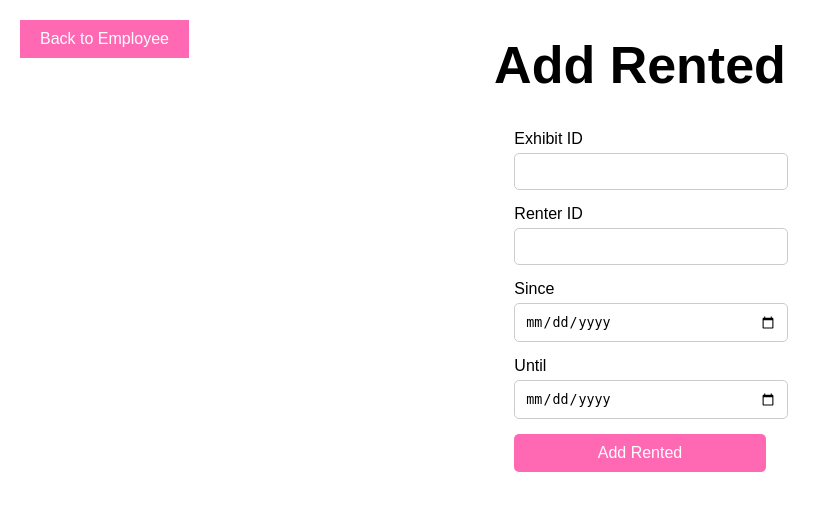
After one commit to Latrinator/galeria, a Django app: page /polls/renting/ in a window 1280 px wide. The commit adds this page. Shown: the top 511 px of the page, without its empty margins (0-831 px from the left). Run offline with Django 5.2, Linux system fonts and the light colour scheme; a user stored in the database is signed in; parts of the project's set-up code (start-up, migrations or seed data) failed here and were passed over.

Commit message:
renting for employees done

```diff
--- a/polls/models.py
+++ b/polls/models.py
@@ -47,6 +47,6 @@ class Exhibition(models.Model):
 class Rented(models.Model):
     id_rented = models.AutoField(primary_key=True)
     id_exhibit = models.ForeignKey('Exhibit', on_delete=models.CASCADE)
-    id_renter = models.ForeignKey('Gallery', on_delete=models.CASCADE)
+    id_renter = models.ForeignKey('Renter', on_delete=models.CASCADE)
     since = models.DateField()
     until = models.DateField(null=True, blank=True)
--- a/polls/templates/employee.html
+++ b/polls/templates/employee.html
@@ -51,7 +51,7 @@
     <div class="button-container">
         <button onclick="window.location.href='/polls/search'">Search</button>
         <button onclick="window.location.href='/polls/add'">Add</button>
-        <button onclick="window.location.href='/polls/bananas'">Renting</button>
+        <button onclick="window.location.href='/polls/renting'">Renting</button>
         <button onclick="window.location.href='/polls/storage'">Storage</button>
         <button onclick="window.location.href='/polls/exhibition'">Exhibition</button>
     </div>
--- /dev/null
+++ b/polls/templates/renting.html
@@ -0,0 +1,90 @@
+<!DOCTYPE html>
+<html lang="en">
+<head>
+    <meta charset="UTF-8">
+    <meta name="viewport" content="width=device-width, initial-scale=1.0">
+    <title>Add Rented</title>
+    <style>
+        body {
+            font-family: Arial, sans-serif;
+            margin: 20px;
+        }
+        h1 {
+            text-align: center;
+            font-size: 52px;
+        }
+        .form-container {
+            text-align: center;
+            margin: 20px 0;
+        }
+        .form-container form {
+            display: inline-block;
+            text-align: left;
+        }
+        .form-container label {
+            display: block;
+            margin-bottom: 5px;
+        }
+        .form-container input {
+            width: 100%;
+            padding: 10px;
+            margin-bottom: 15px;
+            border: 1px solid #ccc;
+            border-radius: 5px;
+        }
+        .form-container button {
+            width: 100%;
+            padding: 10px;
+            background-color: #FF69b4;
+            color: white;
+            border: none;
+            border-radius: 5px;
+            font-size: 16px;
+            cursor: pointer;
+        }
+        .form-container button:hover {
+            background-color: #ff00ff;
+        }
+        .back-button {
+            position: absolute;
+            top: 20px;
+            left: 20px;
+            background-color: #FF69b4;
+            color: white;
+            padding: 10px 20px;
+            border: none;
+            cursor: pointer;
+            font-size: 16px;
+        }
+        .back-button:hover {
+            background-color: #ff00ff;
+        }
+        .error-message {
+            color: red;
+            font-weight: bold;
+            margin-bottom: 15px;
+        }
+    </style>
+</head>
+<body>
+    <button class="back-button" onclick="window.location.href='{% url 'employee' %}'">Back to Employee</button>
+    <h1>Add Rented</h1>
+    <div class="form-container">
+        {% if error_message %}
+            <div class="error-message">{{ error_message }}</div>
+        {% endif %}
+        <form action="{% url 'add_rented' %}" method="POST">
+            {% csrf_token %}
+            <label for="id_exhibit">Exhibit ID</label>
+            <input type="text" id="id_exhibit" name="id_exhibit" required>
+            <label for="id_renter">Renter ID</label>
+            <input type="text" id="id_renter" name="id_renter" required>
+            <label for="since">Since</label>
+            <input type="date" id="since" name="since" required>
+            <label for="until">Until</label>
+            <input type="date" id="until" name="until">
+            <button type="submit">Add Rented</button>
+        </form>
+    </div>
+</body>
+</html>
--- a/polls/urls.py
+++ b/polls/urls.py
@@ -12,6 +12,7 @@ urlpatterns = [
     path("add/", views.add, name='add'),
     path("storage/", views.storage, name='storage'),
     path("exhibition/", views.exhibition, name='exhibition'),
+    path('renting/', views.renting, name='renting'),
 
     path("api/artists/", views.api_artists, name='api_artists'),
     path('api/exhibits/', views.api_exhibits, name='api_exhibits'),
@@ -27,5 +28,6 @@ urlpatterns = [
     path('add_exhibit/', views.add_exhibit, name='add_exhibit'),
 
     path('add_storage/', views.add_storage, name='add_storage'),
-    path('add_exhibition/', views.add_exhibition, name='add_exhibition')
+    path('add_exhibition/', views.add_exhibition, name='add_exhibition'),
+    path('add_rented/', views.add_rented, name='add_rented')
 ]
--- a/polls/views.py
+++ b/polls/views.py
@@ -39,6 +39,11 @@ def storage(request):
 @login_required
 def exhibition(request):
     template = loader.get_template('exhibition.html')
+    return HttpResponse(template.render())
+
+@login_required
+def renting(request):
+    template = loader.get_template('renting.html')
     return HttpResponse(template.render())
 
 #################################################
@@ -211,3 +216,44 @@ def add_exhibition(request):
 
         return redirect('employee')
     return render(request, 'exhibition.html')
+
+@login_required
+@csrf_exempt
+def add_rented(request):
+    if request.method == 'POST':
+        id_exhibit = request.POST['id_exhibit']
+        id_renter = request.POST['id_renter']
+        since = request.POST['since']
+        until = request.POST['until']
+
+        try:
+            exhibit = Exhibit.objects.get(id_exhibit=id_exhibit)
+        except Exhibit.DoesNotExist:
+            error_message = "The exhibit ID does not exist."
+            return render(request, 'renting.html', {'error_message': error_message})
+
+        try:
+            renter = Renter.objects.get(id_renter=id_renter)
+        except Renter.DoesNotExist:
+            error_message = "The renter ID does not exist."
+            return render(request, 'renting.html', {'error_message': error_message})
+
+        if until < since:
+            since, until = until, since
+
+        if Rented.objects.filter(id_exhibit=exhibit, until__gt=since).exists() or \
+           Storage.objects.filter(id_exhibit=exhibit, until__gt=since).exists() or \
+           Exhibition.objects.filter(id_exhibit=exhibit, until__gt=since).exists():
+            error_message = "The since date conflicts with an existing record in Rented, Storage, or Exhibition."
+            return render(request, 'renting.html', {'error_message': error_message})
+
+
+        Rented.objects.create(id_exhibit=exhibit, id_renter=renter, since=since, until=until)
+
+        # Set the status of the exhibit to "wypożyczony"
+        exhibit.status = "wypożyczony"
+        exhibit.save()
+
+        return redirect('employee')
+
+    return render(request, 'renting.html')
```
Also changed, not shown: polls/migrations/0004_alter_rented_id_renter.py (added).
